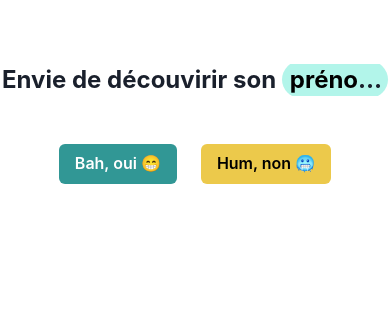
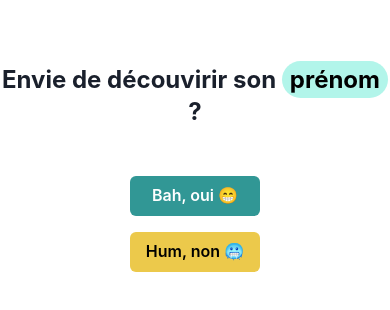
Before and after one commit to Sevan-K/name-revealed, a React (Create React App) app: page / in a window 390 px wide. Shown: the top 310 px of the page. Built offline with nearby package versions, Linux system fonts and the light colour scheme.

Commit message:
responsive design

```diff
--- a/package.json
+++ b/package.json
@@ -2,7 +2,7 @@
   "name": "name-revealed",
   "version": "0.1.0",
   "private": true,
-  "homepage": "https://sevan-k.github.io/react-gh-pages",
+  "homepage": "https://sevan-k.github.io/name-revealed/",
   "dependencies": {
     "@chakra-ui/react": "^2.10.2",
     "@emotion/react": "^11.13.3",
--- a/src/App.js
+++ b/src/App.js
@@ -13,6 +13,7 @@ import {
 } from '@chakra-ui/react';
 import nameImage from './name-revealed.webp';
 import { useState } from 'react';
+import { useMediaQuery } from '@chakra-ui/react';
 
 function App() {
     const [showName, setShowName] = useState(false);
@@ -26,11 +27,13 @@ function App() {
         setShowName(false);
     };
 
+    const [isDesktop] = useMediaQuery('(min-width: 400px)');
+
     return (
         <ChakraProvider>
             <main>
                 <article>
-                    <Heading as="h1" size="lg" noOfLines={1}>
+                    <Heading as="h1" size="lg">
                         <Highlight
                             query="prénom"
                             styles={{
@@ -43,8 +46,6 @@ function App() {
                             Envie de découvirir son prénom ?
                         </Highlight>
                     </Heading>
-
-                    <Stack direction="column">
                     <Box
                         display="flex"
                         alignItems="center"
@@ -53,7 +54,7 @@ function App() {
                         py={12}
                         mb={2}
                     >
-                            <ButtonGroup gap="4">
+                        <Stack gap="4" direction={isDesktop ? 'row' : 'column'}>
                             <Button
                                 colorScheme="teal"
                                 onClick={handleYesButton}
@@ -66,10 +67,10 @@ function App() {
                             >
                                 Hum, non 🥶
                             </Button>
-                            </ButtonGroup>
+                        </Stack>
                     </Box>
-                    </Stack>
                     {showName && (
+                        <>
                             <AspectRatio maxW="100%" ratio={4 / 3}>
                                 <Image
                                     src={nameImage}
@@ -77,6 +78,10 @@ function App() {
                                     objectFit="cover"
                                 />
                             </AspectRatio>
+                            <Text fontSize="2rem" color="teal">
+                                Il s'appelle Noam 👶
+                            </Text>
+                        </>
                     )}
                     {displayNoMessage && (
                         <Text fontSize="2rem" color="teal">
```
Also changed, not shown: 5 other files (tests, documents, lock files or other folders). Lines whose indentation alone changed are shown as unchanged.
